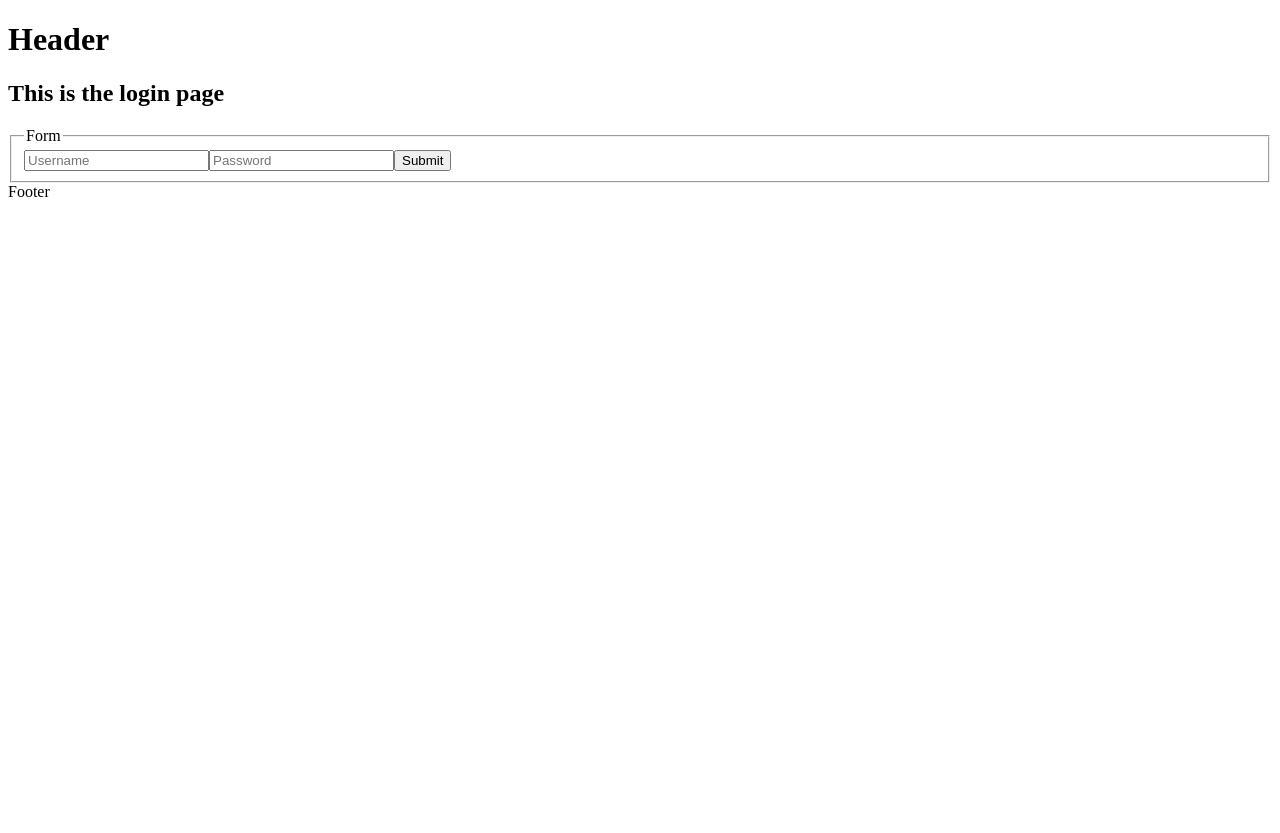
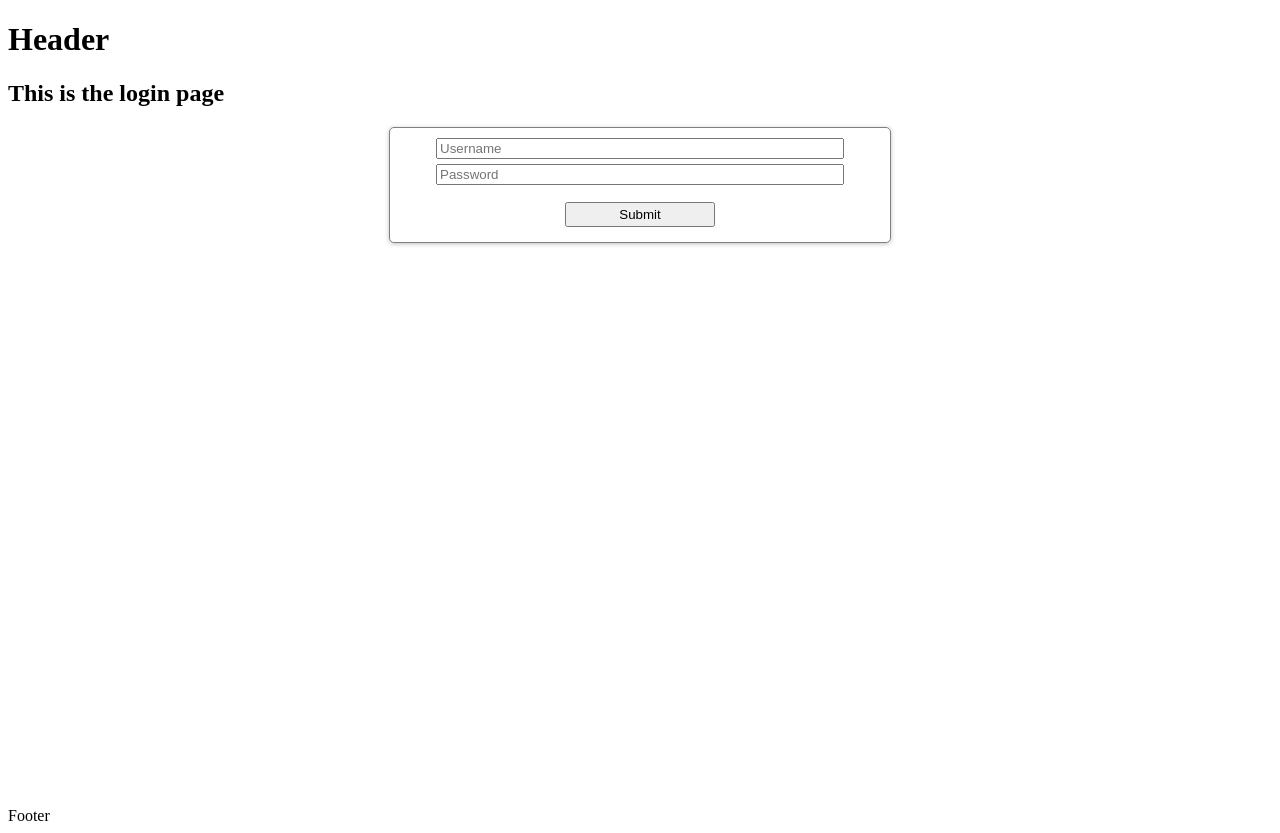
Before and after one commit to taylorhmorris/reading-log-front, a React (Vite) app: page /login in a window 1280 px wide. Before the commit the page ends 800 px from the top, so only its background shows below. Built offline with nearby package versions, Linux system fonts and the light colour scheme.

Commit message:
feat: add basic style to UserForm

```diff
--- a/src/components/UserForm.tsx
+++ b/src/components/UserForm.tsx
@@ -1,3 +1,5 @@
+import styles from '../styles/userForm.module.css';
+
 export type UserFormProps = {
   signup: boolean;
 };
@@ -9,15 +11,14 @@ export function UserForm({ signup }: UserFormProps) {
   };
 
   return (
-    <div>
-      <form onSubmit={formSubmit}>
-        <fieldset>
-          <legend>Form</legend>
-          {signup && <input name="email" type="email" placeholder="Email" />}
-          <input name="username" type="text" placeholder="Username" />
-          <input name="password" type="password" placeholder="Password" />
-          <button type="submit">Submit</button>
-        </fieldset>
+    <div className={styles['user-form']}>
+      <form onSubmit={formSubmit} className={styles.form}>
+        {signup && <input name="email" type="email" placeholder="Email" />}
+        <input name="username" type="text" placeholder="Username" />
+        <input name="password" type="password" placeholder="Password" />
+        <button type="submit" className={styles['form-btn']}>
+          Submit
+        </button>
       </form>
     </div>
   );
--- /dev/null
+++ b/src/styles/userForm.module.css
@@ -0,0 +1,29 @@
+.user-form {
+    height: 85vh;
+    display: flex;
+    justify-content: center;
+}
+
+.form {
+    display: flex;
+    flex-direction: column;
+    align-items: center;
+    min-width: 350px;
+    width: 500px;
+    height: max-content;
+    border: 1px solid gray;
+    border-radius: 5px;
+    box-shadow: 0 1px 4px rgba(128, 128, 128, 0.5);
+    padding: 10px 0;
+}
+
+.form input {
+    width: 80%;
+    margin-bottom: 5px;
+}
+
+.form-btn {
+    width: 30%;
+    padding: 3px 0;
+    margin: 12px 10px 5px 10px;
+}
```
